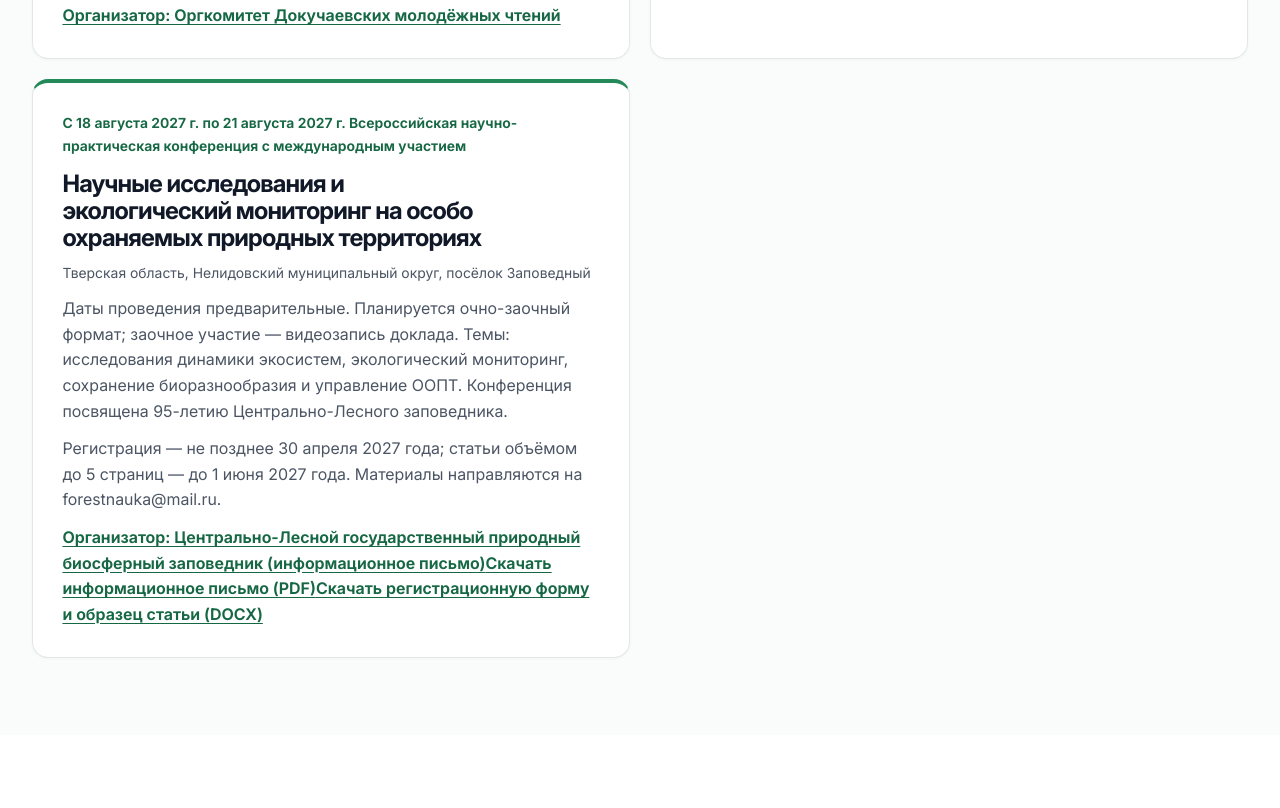
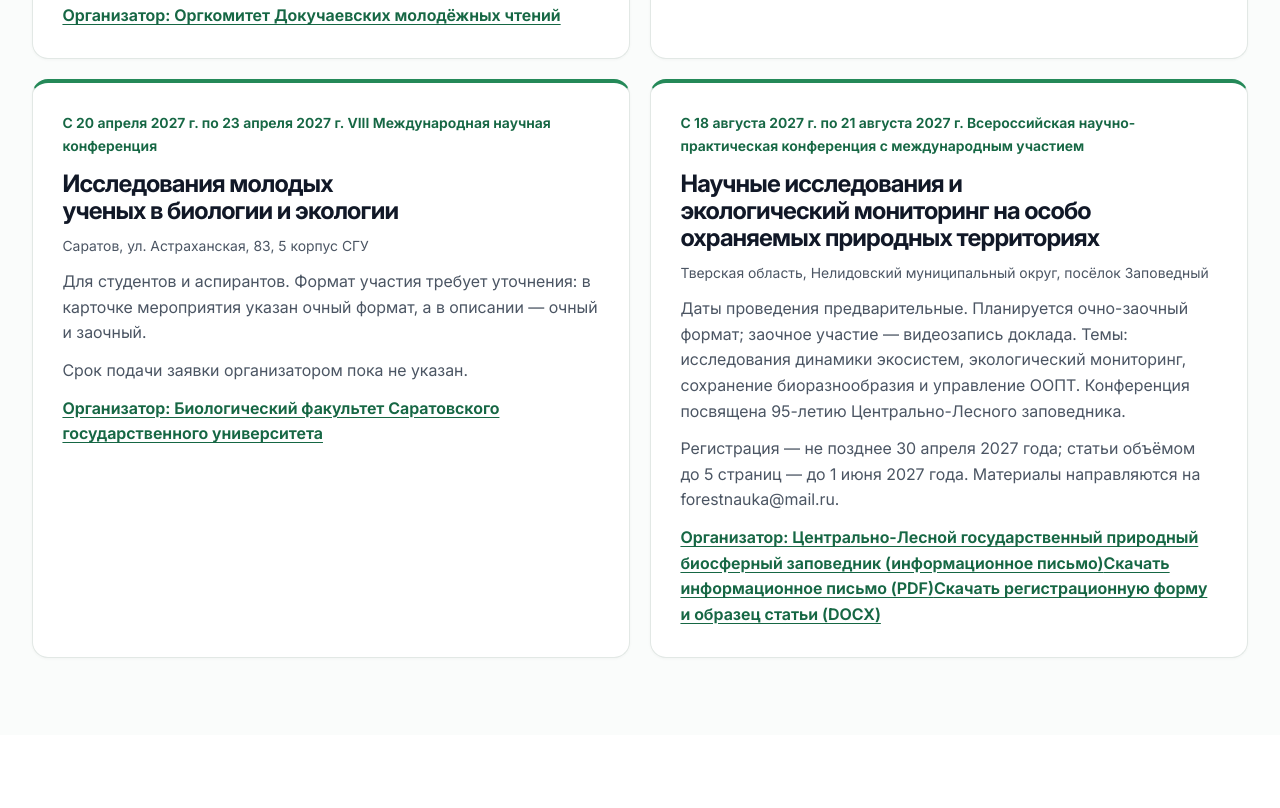
Before and after one commit to AlexGrabli/ECO_ScienceComm, a plain HTML site: page index.html in a window 1280 px wide. Shown: the part 1852-2660 px from the top of the page. Drawn offline with Linux system fonts and the light colour scheme.

Commit message:
Add Saratov biology and ecology conference

```diff
--- a/index.html
+++ b/index.html
@@ -8,7 +8,7 @@
   <title>СНО кафедры экологии | РГАУ-МСХА имени К.А. Тимирязева</title>
   <link rel="icon" href="./favicon.svg" type="image/svg+xml">
   <link rel="stylesheet" href="./styles.css?v=9406369a90f8">
-  <script src="./site-config.js?v=8feb736e88a2" defer></script>
+  <script src="./site-config.js?v=f3e5aa84d754" defer></script>
   <script src="./script.js?v=f850671091c8" defer></script>
 </head>
 <body>
@@ -74,6 +74,14 @@
         <p>Для студентов, аспирантов, молодых научных сотрудников и преподавателей вузов. Направления включают биоразнообразие, биомониторинг, устойчивое развитие экосистем, агротехнологии и физиологию растений.</p>
         <p class="publication-deadline-note">Регистрация и подача тезисов — до 1 февраля 2027 года; для школьников регистрация — до 1 марта 2027 года.</p>
         <a class="text-link publication-source" href="https://biosystemsconf.unn.ru/">Организатор: ННГУ имени Н.И. Лобачевского, оргкомитет конференции</a>
+      </article>
+      <article class="publication">
+        <p class="publication-meta"><time datetime="2027-04-20">С 20 апреля 2027 г. по 23 апреля 2027 г.</time> VIII Международная научная конференция</p>
+        <h3><a href="https://www.sgu.ru/node/252564">Исследования молодых ученых в биологии и экологии</a></h3>
+        <p class="publication-location">Саратов, ул. Астраханская, 83, 5 корпус СГУ</p>
+        <p>Для студентов и аспирантов. Формат участия требует уточнения: в карточке мероприятия указан очный формат, а в описании — очный и заочный.</p>
+        <p class="publication-deadline-note">Срок подачи заявки организатором пока не указан.</p>
+        <a class="text-link publication-source" href="https://www.sgu.ru/node/252564">Организатор: Биологический факультет Саратовского государственного университета</a>
       </article>
       <article class="publication">
         <p class="publication-meta"><time datetime="2027-08-18">С 18 августа 2027 г. по 21 августа 2027 г.</time> Всероссийская научно-практическая конференция с международным участием</p>
--- a/site-config.js
+++ b/site-config.js
@@ -24,6 +24,17 @@ window.SNO_CONFIG = {
   // { title: "Название", type: "Конференция", date: "2027-03-15", deadline: "2027-02-01",
   //   summary: "Для кого, формат и условия участия", source: "Организатор", url: "https://..." }
   opportunities: [
+    {
+      title: "Исследования молодых ученых в биологии и экологии",
+      type: "VIII Международная научная конференция",
+      date: "2027-04-20",
+      endDate: "2027-04-23",
+      location: "Саратов, ул. Астраханская, 83, 5 корпус СГУ",
+      summary: "Для студентов и аспирантов. Формат участия требует уточнения: в карточке мероприятия указан очный формат, а в описании — очный и заочный.",
+      deadlineNote: "Срок подачи заявки организатором пока не указан.",
+      source: "Биологический факультет Саратовского государственного университета",
+      url: "https://www.sgu.ru/node/252564"
+    },
     {
       title: "Научные исследования и экологический мониторинг на особо охраняемых природных территориях",
       type: "Всероссийская научно-практическая конференция с международным участием",
```
